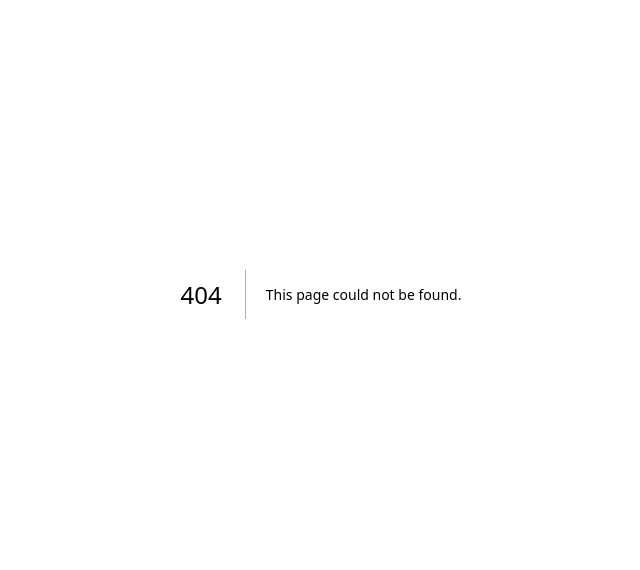
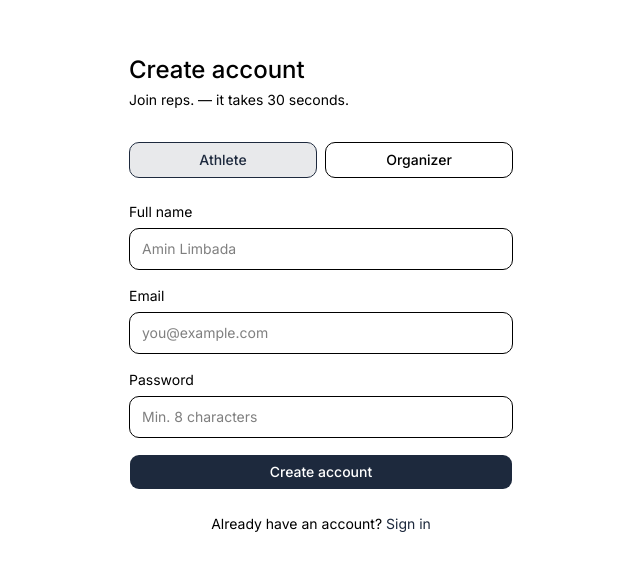
Before and after one commit to loxator/Reps, a Next.js app: page /register in a window 1280 px wide. Before the commit this address had no page. Shown: the part 106-676 px from the top of the page, without its empty margins (319-959 px from the left). Built offline with nearby package versions, Linux system fonts and the light colour scheme; no server answers.

Commit message:
feat: login, register, and email confirm auth flows

```diff
--- /dev/null
+++ b/src/app/(auth)/confirm-email/page.tsx
@@ -0,0 +1,46 @@
+'use client'
+import { Suspense } from 'react'
+import { useSearchParams } from 'next/navigation'
+import Link from 'next/link'
+import { MailOpen } from 'lucide-react'
+import { Button } from '@/components/ui/button'
+
+function ConfirmEmailContent() {
+  const searchParams = useSearchParams()
+  const email = searchParams.get('email') ?? 'your inbox'
+
+  return (
+    <div className="min-h-screen flex items-center justify-center p-6">
+      <div className="w-full max-w-sm text-center">
+        <div className="flex items-center justify-center size-16 rounded-2xl bg-muted mx-auto mb-6">
+          <MailOpen className="size-8 text-foreground" />
+        </div>
+
+        <h1 className="text-2xl font-medium mb-2">Check your inbox</h1>
+        <p className="text-muted-foreground text-sm mb-1">
+          We sent a confirmation link to
+        </p>
+        <p className="font-medium text-sm mb-6 break-all">{email}</p>
+
+        <p className="text-sm text-muted-foreground mb-8 leading-relaxed">
+          Click the link in that email to activate your account and complete your profile setup.
+          <span className="block mt-2">
+            Can&apos;t find it? Check your spam or junk folder.
+          </span>
+        </p>
+
+        <Button asChild variant="outline" size="lg" className="w-full">
+          <Link href="/">Back to home</Link>
+        </Button>
+      </div>
+    </div>
+  )
+}
+
+export default function ConfirmEmailPage() {
+  return (
+    <Suspense>
+      <ConfirmEmailContent />
+    </Suspense>
+  )
+}
--- /dev/null
+++ b/src/app/(auth)/login/page.tsx
@@ -0,0 +1,56 @@
+'use client'
+
+import Link from 'next/link'
+import { Button } from '@/components/ui/button'
+import { useLogin } from './use-login'
+
+export default function LoginPage() {
+  const { email, setEmail, password, setPassword, error, loading, handleLogin } = useLogin()
+
+  return (
+    <div className="min-h-screen flex items-center justify-center p-6">
+      <div className="w-full max-w-sm">
+        <h1 className="text-2xl font-medium mb-1">Sign in</h1>
+        <p className="text-muted-foreground text-sm mb-8">Welcome back to reps.</p>
+
+        <form onSubmit={handleLogin} className="flex flex-col gap-4">
+          <div>
+            <label className="text-sm text-muted-foreground block mb-1.5">Email</label>
+            <input
+              type="email"
+              value={email}
+              onChange={(e) => setEmail(e.target.value)}
+              required
+              className="w-full border border-border rounded-lg px-3 py-2.5 text-sm focus:outline-none focus:ring-2 focus:ring-primary"
+              placeholder="you@example.com"
+            />
+          </div>
+          <div>
+            <label className="text-sm text-muted-foreground block mb-1.5">Password</label>
+            <input
+              type="password"
+              value={password}
+              onChange={(e) => setPassword(e.target.value)}
+              required
+              className="w-full border border-border rounded-lg px-3 py-2.5 text-sm focus:outline-none focus:ring-2 focus:ring-primary"
+              placeholder="••••••••"
+            />
+          </div>
+
+          {error && <p className="text-destructive text-sm">{error}</p>}
+
+          <Button type="submit" disabled={loading} size="lg" className="w-full">
+            {loading ? 'Signing in...' : 'Sign in'}
+          </Button>
+        </form>
+
+        <p className="text-sm text-muted-foreground text-center mt-6">
+          No account?{' '}
+          <Link href="/register" className="text-primary hover:underline">
+            Create one
+          </Link>
+        </p>
+      </div>
+    </div>
+  )
+}
--- /dev/null
+++ b/src/app/(auth)/login/use-login.ts
@@ -0,0 +1,34 @@
+'use client'
+
+import { useState } from 'react'
+import { useRouter } from 'next/navigation'
+import { createClient } from '@/lib/supabase/client'
+
+export function useLogin() {
+  const [email,    setEmail]    = useState('')
+  const [password, setPassword] = useState('')
+  const [error,    setError]    = useState<string | null>(null)
+  const [loading,  setLoading]  = useState(false)
+
+  const router   = useRouter()
+  const supabase = createClient()
+
+  async function handleLogin(e: React.FormEvent) {
+    e.preventDefault()
+    setLoading(true)
+    setError(null)
+
+    const { error } = await supabase.auth.signInWithPassword({ email, password })
+
+    if (error) {
+      setError(error.message)
+      setLoading(false)
+      return
+    }
+
+    router.push('/')
+    router.refresh()
+  }
+
+  return { email, setEmail, password, setPassword, error, loading, handleLogin }
+}
--- /dev/null
+++ b/src/app/(auth)/register/page.tsx
@@ -0,0 +1,91 @@
+'use client'
+
+import Link from 'next/link'
+import type { UserRole } from '@/types'
+import { Button } from '@/components/ui/button'
+import { useRegister } from './use-register'
+
+export default function RegisterPage() {
+  const {
+    name, setName,
+    email, setEmail,
+    password, setPassword,
+    role, setRole,
+    error, loading,
+    handleRegister,
+  } = useRegister()
+
+  return (
+    <div className="min-h-screen flex items-center justify-center p-6">
+      <div className="w-full max-w-sm">
+        <h1 className="text-2xl font-medium mb-1">Create account</h1>
+        <p className="text-muted-foreground text-sm mb-8">Join reps. — it takes 30 seconds.</p>
+
+        <div className="grid grid-cols-2 gap-2 mb-6">
+          {(['athlete', 'organizer'] as UserRole[]).map((r) => (
+            <Button
+              key={r}
+              type="button"
+              variant="selector"
+              size="lg"
+              onClick={() => setRole(r)}
+              aria-pressed={role === r}
+            >
+              {r.charAt(0).toUpperCase() + r.slice(1)}
+            </Button>
+          ))}
+        </div>
+
+        <form onSubmit={handleRegister} className="flex flex-col gap-4">
+          <div>
+            <label className="text-sm text-muted-foreground block mb-1.5">Full name</label>
+            <input
+              type="text"
+              value={name}
+              onChange={(e) => setName(e.target.value)}
+              required
+              className="w-full border border-border rounded-lg px-3 py-2.5 text-sm focus:outline-none focus:ring-2 focus:ring-primary"
+              placeholder="Amin Limbada"
+            />
+          </div>
+          <div>
+            <label className="text-sm text-muted-foreground block mb-1.5">Email</label>
+            <input
+              type="email"
+              value={email}
+              onChange={(e) => setEmail(e.target.value)}
+              required
+              className="w-full border border-border rounded-lg px-3 py-2.5 text-sm focus:outline-none focus:ring-2 focus:ring-primary"
+              placeholder="you@example.com"
+            />
+          </div>
+          <div>
+            <label className="text-sm text-muted-foreground block mb-1.5">Password</label>
+            <input
+              type="password"
+              value={password}
+              onChange={(e) => setPassword(e.target.value)}
+              required
+              minLength={8}
+              className="w-full border border-border rounded-lg px-3 py-2.5 text-sm focus:outline-none focus:ring-2 focus:ring-primary"
+              placeholder="Min. 8 characters"
+            />
+          </div>
+
+          {error && <p className="text-destructive text-sm">{error}</p>}
+
+          <Button type="submit" disabled={loading} size="lg" className="w-full">
+            {loading ? 'Creating account...' : 'Create account'}
+          </Button>
+        </form>
+
+        <p className="text-sm text-muted-foreground text-center mt-6">
+          Already have an account?{' '}
+          <Link href="/login" className="text-primary hover:underline">
+            Sign in
+          </Link>
+        </p>
+      </div>
+    </div>
+  )
+}
--- /dev/null
+++ b/src/app/(auth)/register/use-register.ts
@@ -0,0 +1,43 @@
+'use client'
+
+import { useState } from 'react'
+import { useRouter } from 'next/navigation'
+import { createClient } from '@/lib/supabase/client'
+import type { UserRole } from '@/types'
+
+export function useRegister() {
+  const [name,     setName]     = useState('')
+  const [email,    setEmail]    = useState('')
+  const [password, setPassword] = useState('')
+  const [role,     setRole]     = useState<UserRole>('athlete')
+  const [error,    setError]    = useState<string | null>(null)
+  const [loading,  setLoading]  = useState(false)
+
+  const router   = useRouter()
+  const supabase = createClient()
+
+  async function handleRegister(e: React.FormEvent) {
+    e.preventDefault()
+    setLoading(true)
+    setError(null)
+
+    const { error } = await supabase.auth.signUp({
+      email,
+      password,
+      options: {
+        data: { name, role },
+        emailRedirectTo: `${window.location.origin}/api/auth/callback?next=/athlete/profile`,
+      },
+    })
+
+    if (error) {
+      setError(error.message)
+      setLoading(false)
+      return
+    }
+
+    router.push(`/confirm-email?email=${encodeURIComponent(email)}`)
+  }
+
+  return { name, setName, email, setEmail, password, setPassword, role, setRole, error, loading, handleRegister }
+}
--- /dev/null
+++ b/src/app/api/auth/callback/route.ts
@@ -0,0 +1,15 @@
+import { createClient } from '@/lib/supabase/server'
+import { NextResponse } from 'next/server'
+
+export async function GET(request: Request) {
+  const { searchParams, origin } = new URL(request.url)
+  const code = searchParams.get('code')
+  const next = searchParams.get('next') ?? '/'
+
+  if (code) {
+    const supabase = await createClient()
+    await supabase.auth.exchangeCodeForSession(code)
+  }
+
+  return NextResponse.redirect(`${origin}${next}`)
+}
```
